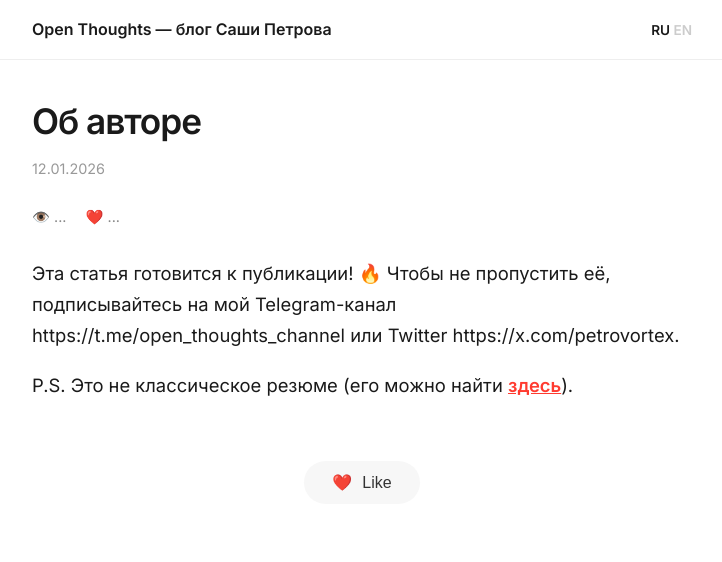
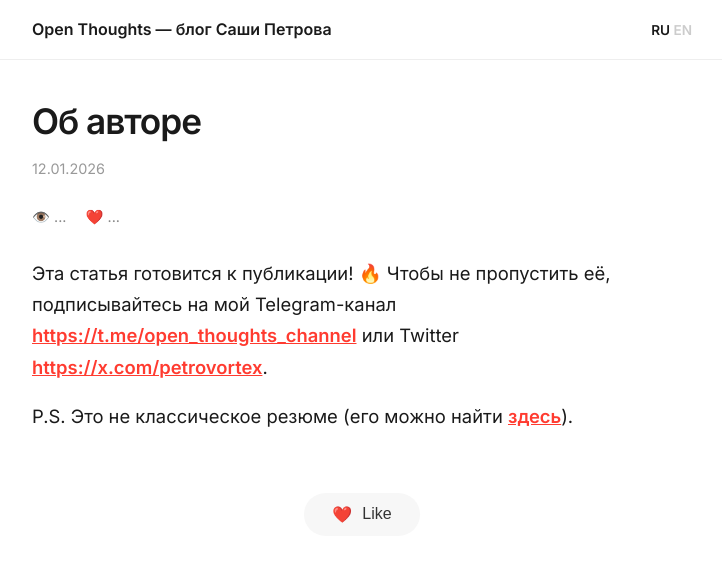
Before and after one commit to petrovortex/petrovortex.github.io, a Jekyll site: the page built from _posts/2026-01-12-about-ru.md, in a window 1280 px wide. Shown: the top 562 px of the page, without its empty margins (278-1000 px from the left). Built offline with Jekyll 4.4.1, drawn with Linux system fonts in a browser that asks for light colours; comment, search, counter and statistics services are not loaded.

```diff
--- a/_posts/2026-01-12-about-ru.md
+++ b/_posts/2026-01-12-about-ru.md
@@ -10,6 +10,6 @@ excerpt: "Привет, я Саша. Добро пожаловать в мой
 ---
 
 Эта статья готовится к публикации! 🔥
-Чтобы не пропустить её, подписывайтесь на мой Telegram-канал https://t.me/open_thoughts_channel или Twitter https://x.com/petrovortex.
+Чтобы не пропустить её, подписывайтесь на мой Telegram-канал <https://t.me/open_thoughts_channel> или Twitter <https://x.com/petrovortex>.
 
 P.S. Это не классическое резюме (его можно найти [здесь](https://github.com/petrovortex/resume)).
```
